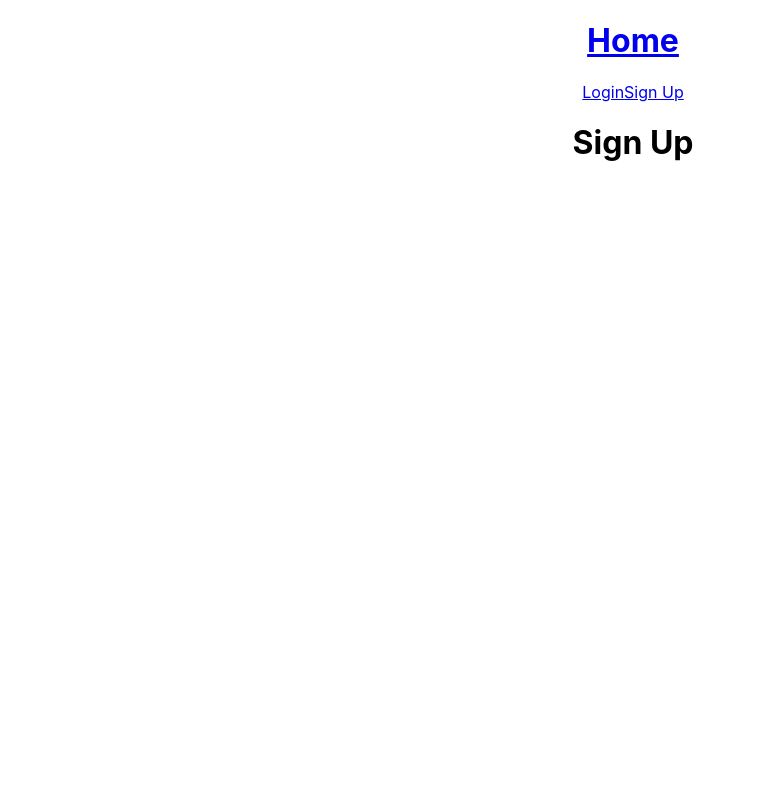
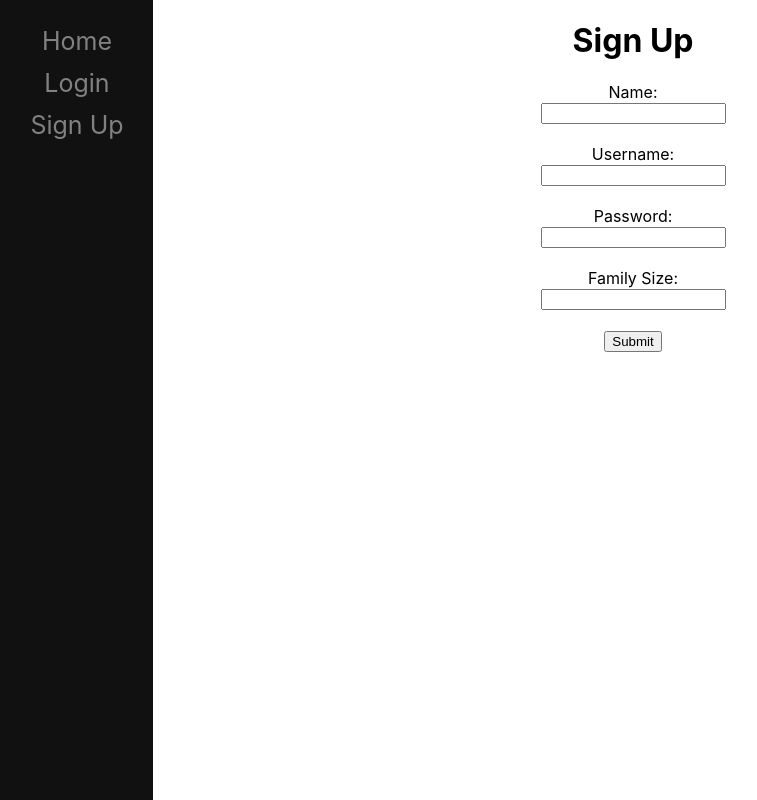
Before and after one commit to mwong068/covid-19-inventory-checklist-frontend, a React (Create React App) app: page /signup in a window 1280 px wide. Shown: the whole page, without its empty margins (7-764 px from the left). Built offline with nearby package versions, Linux system fonts and the light colour scheme; no server answers.

Commit message:
added login and sign up forms

```diff
--- a/package.json
+++ b/package.json
@@ -8,8 +8,12 @@
     "@testing-library/user-event": "^7.1.2",
     "react": "^16.13.1",
     "react-dom": "^16.13.1",
+    "react-redux": "^7.2.0",
     "react-router-dom": "^5.1.2",
-    "react-scripts": "3.4.1"
+    "react-scripts": "3.4.1",
+    "redux": "^4.0.5",
+    "redux-devtools-extension": "^2.13.8",
+    "redux-thunk": "^2.3.0"
   },
   "scripts": {
     "start": "react-scripts start",
--- a/src/App.css
+++ b/src/App.css
@@ -2,37 +2,37 @@
   text-align: center;
 }
 
-.App-logo {
-  height: 40vmin;
-  pointer-events: none;
+.sidenav {
+  height: 100%;
+  width: 160px;
+  position: fixed;
+  z-index: 1;
+  top: 0;
+  left: 0;
+  background-color: #111;
+  overflow-x: hidden;
+  padding-top: 20px;
 }
 
-@media (prefers-reduced-motion: no-preference) {
-  .App-logo {
-    animation: App-logo-spin infinite 20s linear;
-  }
+.sidenav a {
+  padding: 6px 8px 6px 16px;
+  text-decoration: none;
+  font-size: 25px;
+  color: #818181;
+  display: block;
 }
 
-.App-header {
-  background-color: #282c34;
-  min-height: 100vh;
-  display: flex;
-  flex-direction: column;
-  align-items: center;
-  justify-content: center;
-  font-size: calc(10px + 2vmin);
-  color: white;
+.sidenav a:hover {
+  color: #f1f1f1;
 }
 
-.App-link {
-  color: #61dafb;
+.main {
+  margin-left: 160px; /* Same as the width of the sidenav */
+  font-size: 28px; /* Increased text to enable scrolling */
+  padding: 0px 10px;
 }
 
-@keyframes App-logo-spin {
-  from {
-    transform: rotate(0deg);
-  }
-  to {
-    transform: rotate(360deg);
-  }
+@media screen and (max-height: 450px) {
+  .sidenav {padding-top: 15px;}
+  .sidenav a {font-size: 18px;}
 }
--- a/src/components/Login.js
+++ b/src/components/Login.js
@@ -1,11 +1,61 @@
 import React from 'react';
 
 class Login extends React.Component{
+
+    constructor(props){
+        super(props);
+        this.state={
+            username: null,
+            password: null
+        }
+    }
+
+    handleOnChange = (event) => {
+        this.setState({
+            [event.target.className]: event.target.value
+        })
+    }
+
+    handleSubmit = (event) => {
+        event.preventDefault();
+        console.log('submitting login!')
+        fetch('http://localhost:3000/login', {
+        method: 'POST',
+        headers: {
+            'Content-Type': 'application/json',
+            Accept: 'application/json'
+        },
+        body: JSON.stringify({
+            helpful_user: {
+            username: this.state.username,
+            password: this.state.password
+            }
+        })
+        })
+        .then(r => r.json())
+        .then(data => {
+            localStorage.setItem('token', data.jwt);
+        }
+        )
+    }
 
     render() {
         return (
             <div>
                 <h1>Login</h1>
+                <form>
+                    <label>Username:
+                        <br></br>
+                    <input type="text" className="username" onChange={(event) => this.handleOnChange(event)} />
+                    </label>
+                    <br></br><br></br>
+                    <label>Password:
+                        <br></br>
+                    <input type="password" className="password" onChange={(event) => this.handleOnChange(event)} />
+                    </label>
+                    <br></br><br></br>
+                    <input type="submit" value="Submit" onClick={(event) => this.handleSubmit(event)}/>
+                </form>
             </div>
         )
     }
--- a/src/components/Navbar.js
+++ b/src/components/Navbar.js
@@ -6,9 +6,11 @@ class Navbar extends React.Component {
     render() {
         return (
             <div>
-                <NavLink to="/"><h1>Home</h1></NavLink>
-                <NavLink to="/login">Login</NavLink>
-                <NavLink to="/signup">Sign Up</NavLink>
+                <div class="sidenav">
+                    <NavLink to="/">Home</NavLink>
+                    <NavLink to="/login">Login</NavLink>
+                    <NavLink to="/signup">Sign Up</NavLink>
+                </div>
             </div>
         )
     }
--- a/src/components/Signup.js
+++ b/src/components/Signup.js
@@ -6,6 +6,29 @@ class Signup extends React.Component{
         return (
             <div>
                 <h1>Sign Up</h1>
+                <form>
+                    <label>Name:
+                        <br></br>
+                        <input type="text" className="name"></input>
+                    </label>
+                    <br></br><br></br>
+                    <label>Username:
+                        <br></br>
+                        <input type="text" className="username"></input>
+                    </label>
+                    <br></br><br></br>
+                    <label>Password:
+                        <br></br>
+                        <input type="password" className="password"></input>
+                    </label>
+                    <br></br><br></br>
+                    <label>Family Size:
+                        <br></br>
+                        <input type="number" className="familySize"></input>
+                    </label>
+                    <br></br><br></br>
+                    <input type="submit" className="Submit" />
+                </form>
             </div>
         )
     }
--- a/src/index.js
+++ b/src/index.js
@@ -4,12 +4,27 @@ import './index.css';
 import App from './App';
 import * as serviceWorker from './serviceWorker';
 import { BrowserRouter as Router } from 'react-router-dom';
+import { createStore, applyMiddleware, compose } from 'redux';
+import { Provider } from 'react-redux';
+import rootReducer from './rootReducer';
+import thunk from 'redux-thunk';
+
+
+const composeEnhancers = window.__REDUX_DEVTOOLS_EXTENSION_COMPOSE__ || compose;
+const middleware = [thunk]
+
+const store = createStore(
+  rootReducer, composeEnhancers(
+  applyMiddleware(...middleware)
+));
 
 ReactDOM.render(
   <React.StrictMode>
-    <Router>
-      <App />
-    </Router>
+    <Provider store={store}>
+      <Router>
+        <App />
+      </Router>
+    </Provider>
   </React.StrictMode>,
   document.getElementById('root')
 );
@@ -18,3 +33,5 @@ ReactDOM.render(
 // unregister() to register() below. Note this comes with some pitfalls.
 // Learn more about service workers: https://bit.ly/CRA-PWA
 serviceWorker.unregister();
+
+export default store;
--- /dev/null
+++ b/src/rootReducer.js
@@ -0,0 +1,12 @@
+const initialState = {
+    currentUser: null
+}
+
+const rootReducer = (state = initialState, action) => {
+    switch(action.type) {
+        case 'SIGNING_UP':
+            return state;
+    }
+}
+
+export default rootReducer;
```
Also changed, not shown: 2 other files (tests, documents, lock files or other folders).
